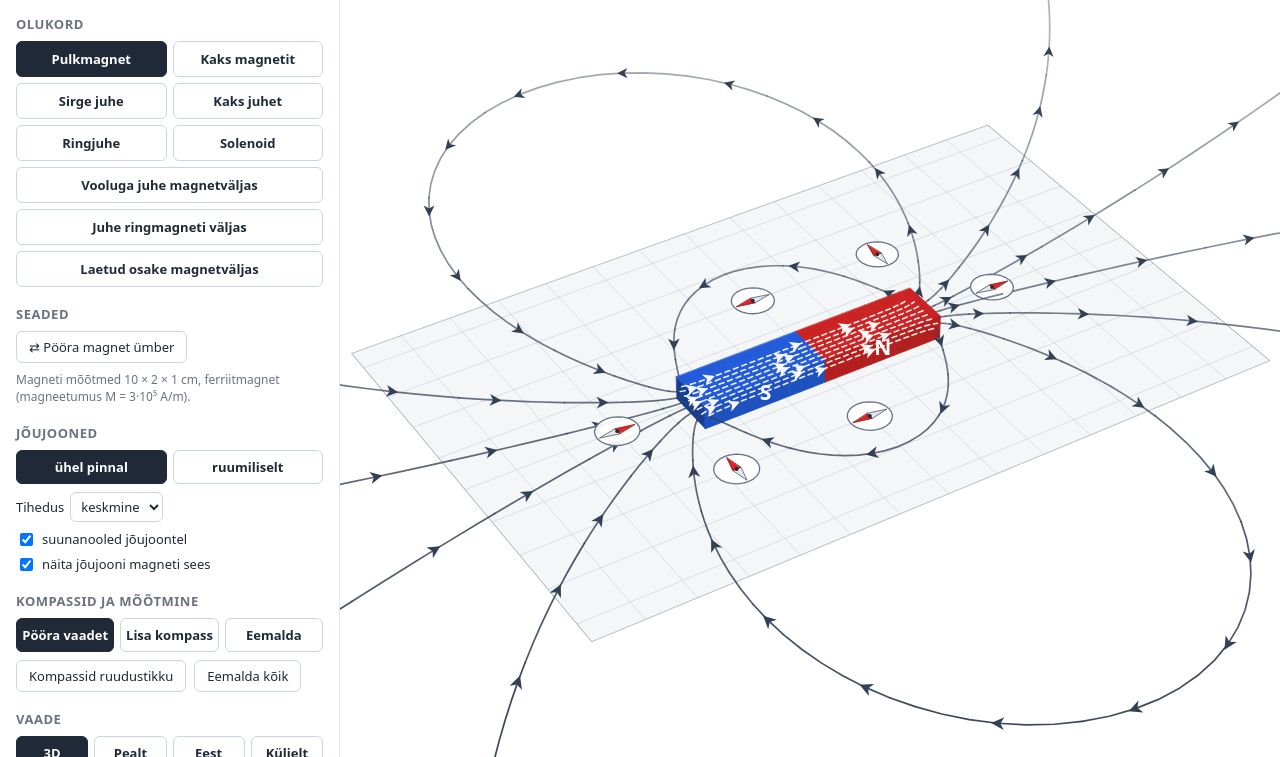
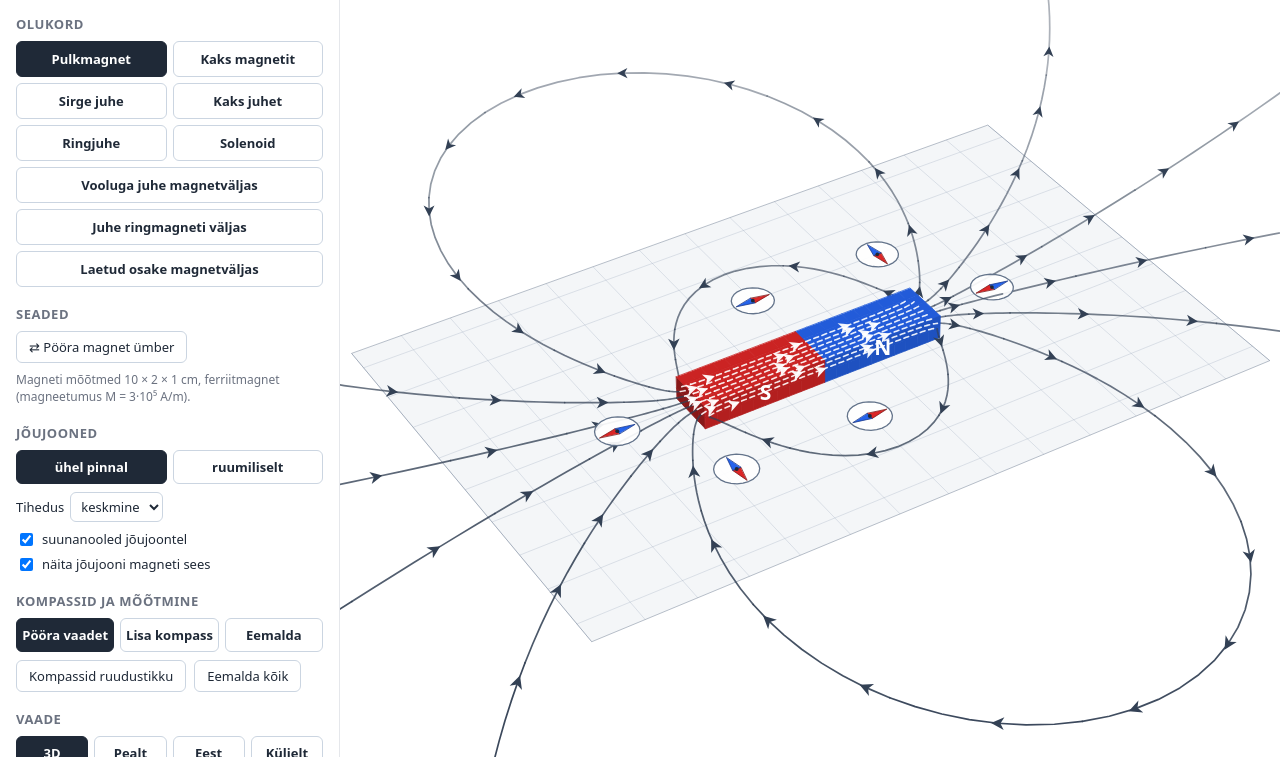
Before and after one commit to Vanakrt/vanakrt.github.io, a plain HTML site: page magnetvali/index.html in a window 1280 px wide. Shown: the part 43-800 px from the top of the page. Drawn offline with Linux system fonts and the light colour scheme.

Commit message:
Magnetväli: põhjapoolus sinine, lõunapoolus punane (nagu eesti õpikutes); kompassinõel samuti
Co-Authored-By: Claude Opus 5.5 <noreply@anthropic.com>
Claude-Session: https://claude.ai/code/session_01MH16vrLBkXs3gzqjXn8Xzz

```diff
--- a/magnetvali/index.html
+++ b/magnetvali/index.html
@@ -172,7 +172,7 @@
     <h2>Kasutamine</h2>
     <div class="small">
       • <b>Vaate pööramine:</b> lohista hiirega või sõrmega joonisel. Suumimine: hiire ratas või kahe sõrmega.<br>
-      • <b>Kompass:</b> vali „Lisa kompass“ ja klõpsa helehallil pinnal. Kompassi saab lohistada. Kompassinõela punane ots (N) näitab magnetvälja suunda selles punktis. Maa magnetvälja ei arvestata.<br>
+      • <b>Kompass:</b> vali „Lisa kompass“ ja klõpsa helehallil pinnal. Kompassi saab lohistada. Kompassinõela sinine ots (põhjapoolus N) näitab magnetvälja suunda selles punktis. Värvid nagu eesti õpikutes: põhjapoolus sinine, lõunapoolus punane. Maa magnetvälja ei arvestata.<br>
       • <b>Mõõtmine:</b> hiirega pinna kohal liikudes (telefonis puudutades „Pööra vaadet“ režiimis) näitab sinine nool välja suunda ja paneel magnetinduktsiooni B väärtust.<br>
       • Jõujooned väljuvad magneti põhjapoolusest (N) ja sisenevad lõunapoolusesse (S); magneti sees lähevad nad S-st N-i, nii et jõujooned on kinnised.<br>
       • <b>Parema käe reegel (kruvireegel):</b> kui parem käsi haarab juhtmest nii, et pöial näitab voolu suunda, näitavad kõverdatud sõrmed jõujoonte suunda. Ringjuhtme ja solenoidi korral: kui sõrmed näitavad voolu suunda keerdudes, näitab pöial põhjapooluse (N) suunda.<br>
@@ -942,7 +942,8 @@ function shade(hex, n){
   const [r, g, b] = hexRgb(hex);
   return `rgb(${Math.round(r*k)},${Math.round(g*k)},${Math.round(b*k)})`;
 }
-const COL = {line:'#334155', N:'#dc2626', S:'#2563eb', cu:'#b87333', cur:'#ea580c', curArrow:'#facc15', F:'#16a34a', B:'#7c3aed', probe:'#0891b2', gray:'#9ca3af'};
+const COL = {line:'#334155', N:'#2563eb', S:'#dc2626',   // eesti õpikutes: põhjapoolus sinine, lõunapoolus punane
+             cu:'#b87333', cur:'#ea580c', curArrow:'#facc15', F:'#16a34a', B:'#7c3aed', probe:'#0891b2', gray:'#9ca3af'};
 let prims = [], dNear = 0, dFar = 1;
 function addBox(x0, x1, y0, y1, z0, z1, col, tile, labels){
   const faces = [
@@ -1230,8 +1231,9 @@ function compassPrims(){
     const L = rc*0.88;
     const tipN = proj(C[0] + u[0]*L, C[1] + u[1]*L, C[2] + u[2]*L), tipS = proj(C[0] - u[0]*L, C[1] - u[1]*L, C[2] - u[2]*L);
     const s1 = proj(C[0] + wv[0], C[1] + wv[1], C[2] + wv[2]), s2 = proj(C[0] - wv[0], C[1] - wv[1], C[2] - wv[2]);
-    prims.push({k:'poly', d:d - 0.01, pts:[tipS[0], tipS[1], s1[0], s1[1], s2[0], s2[1]], fill:'#e5e7eb', stroke:'#475569', lw:0.8});
-    prims.push({k:'poly', d:d - 0.02, pts:[tipN[0], tipN[1], s1[0], s1[1], s2[0], s2[1]], fill:col, stroke:col === COL.N ? '#7f1d1d' : '#94a3b8', lw:0.8});
+    // kompassinõel on samuti magnet: N-ots sinine, S-ots punane (väljata hall)
+    prims.push({k:'poly', d:d - 0.01, pts:[tipS[0], tipS[1], s1[0], s1[1], s2[0], s2[1]], fill:col === COL.N ? COL.S : '#e5e7eb', stroke:col === COL.N ? '#7f1d1d' : '#94a3b8', lw:0.8});
+    prims.push({k:'poly', d:d - 0.02, pts:[tipN[0], tipN[1], s1[0], s1[1], s2[0], s2[1]], fill:col, stroke:col === COL.N ? '#1e3a8a' : '#94a3b8', lw:0.8});
     prims.push({k:'dot', d:d - 0.03, x:c[0], y:c[1], r:clamp(0.07*c[3], 1.5, 3), c:'#1f2937'});
   }
 }
```
Also changed, not shown: index.html (+1 -1 lines).
